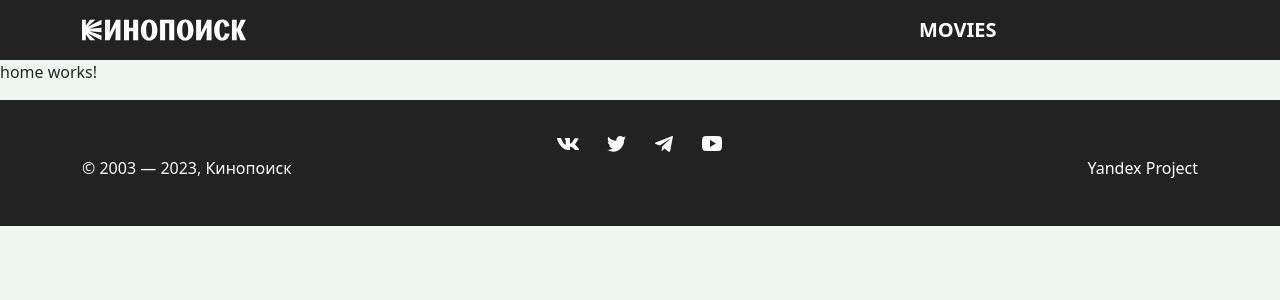
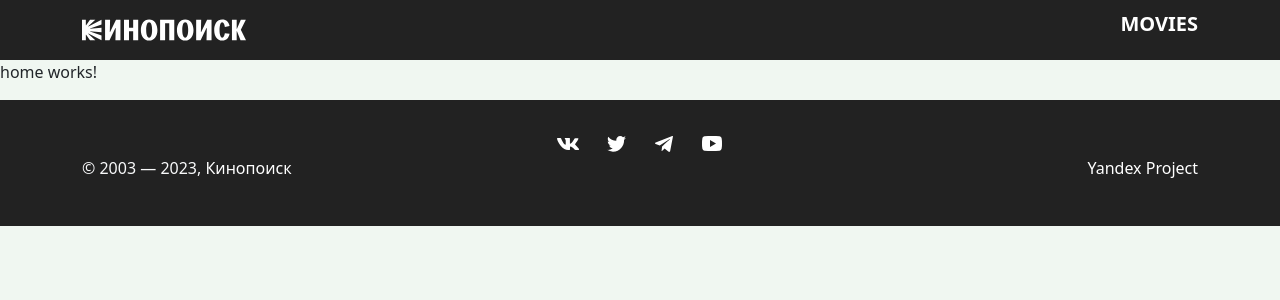
Before and after one commit to maksat-mad/TechOrda-Assignment-10, an Angular app: page / in a window 1280 px wide. Shown: the top 300 px of the page. Built offline with nearby package versions, Linux system fonts and the light colour scheme.

Commit message:
chore: header small fix

```diff
--- a/src/app/components/header/header.component.html
+++ b/src/app/components/header/header.component.html
@@ -1,13 +1,9 @@
 <header>
   <div class="container">
     <div class="row">
-      <div class="d-flex justify-content-between">
-        <div class="col-3 my-auto">
-          <a routerLink="/"><img src="assets/logo.svg" alt="logo"/></a>
-        </div>
-        <div class="col-3 my-auto">
-          <a routerLink="/" class="h5 text-decoration-none text-white-yellow-on-hover fw-semibold">MOVIES</a>
-        </div>
+      <div class="my-auto d-flex justify-content-between">
+        <a routerLink="/"><img src="assets/logo.svg" alt="logo"/></a>
+        <a routerLink="/" class="h5 text-decoration-none text-white-yellow-on-hover fw-semibold">MOVIES</a>
       </div>
     </div>
   </div>
```
